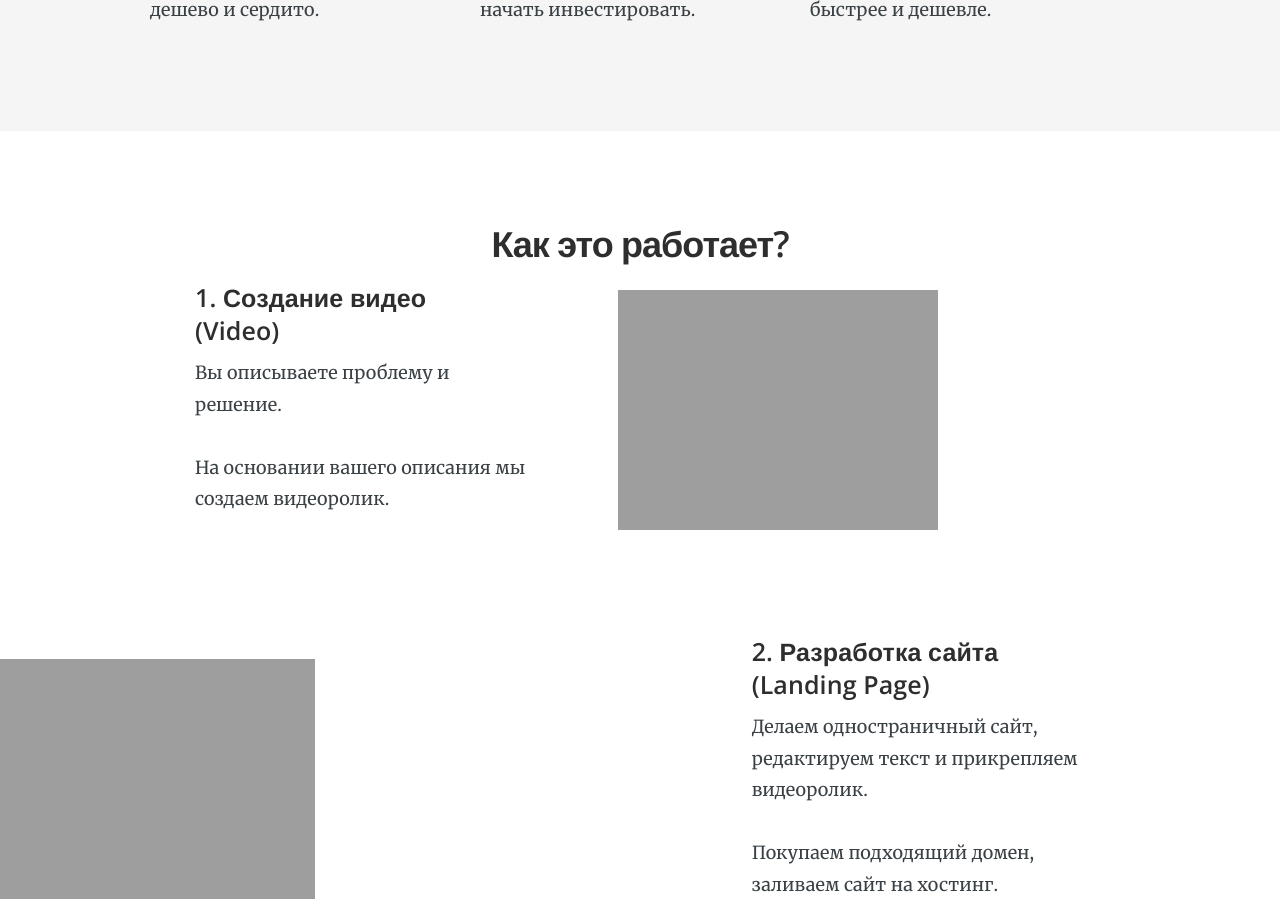
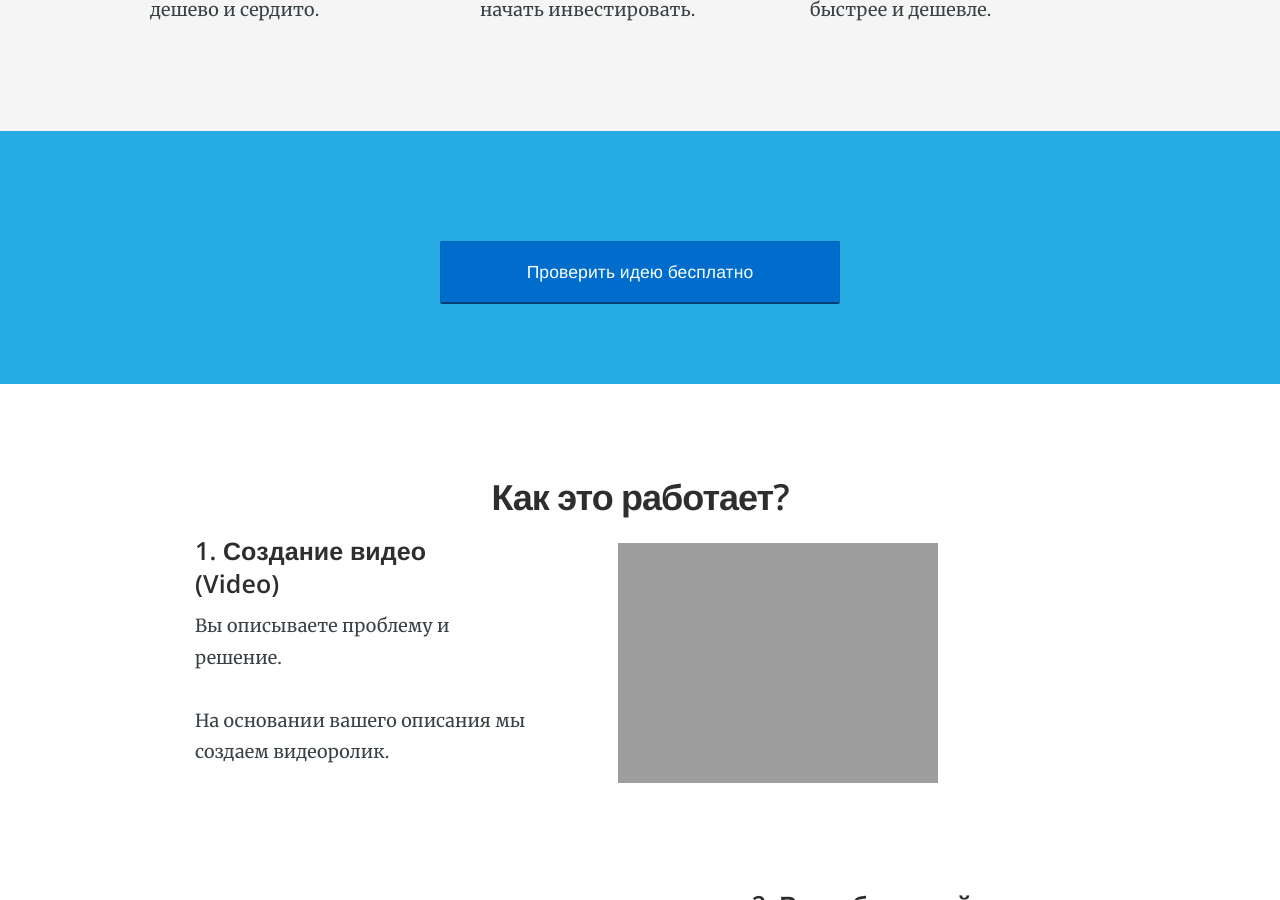
Before and after one commit to RakhimyanTim/enblabs.github.io, a Jekyll site: the page built from pages/index.html, in a window 1280 px wide and 900 px high, scrolled down 749 px. Built offline with Jekyll 4.4.1, drawn with Linux system fonts in a browser that asks for light colours; nearby versions of some CDN libraries.

Commit message:
Update index.html

```diff
--- a/pages/index.html
+++ b/pages/index.html
@@ -35,6 +35,12 @@
 				<p>Получайте результаты в 10 раз быстрее и дешевле.</p>
 			</div>
 		</div>
+	</div>
+</section>
+
+<section class="bright-section centered">
+	<div class="container">
+		<p style="margin:0;"><a href="https://docs.google.com/forms/d/e/1FAIpQLSfA7j4SrY-6EHuOiqnMStcfDFdO40rDrZnk1Y3PsfuBPKN5DQ/viewform?usp=sf_link" class="btn btn-primary btn-large btn-block btn-centered sign-up">Проверить идею бесплатно</a>
 	</div>
 </section>
 
```
